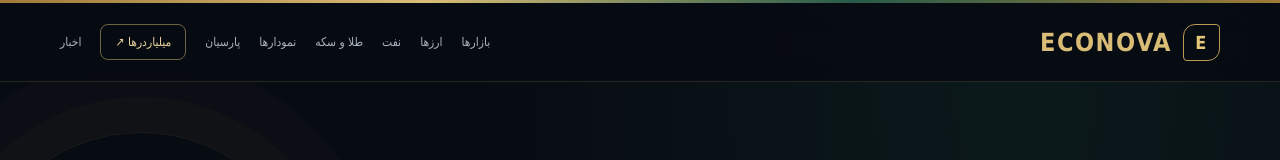
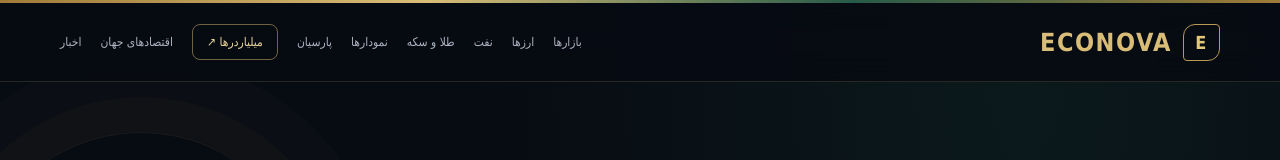
Before and after one commit to Mohammedreza1386/econova, a Next.js app: page / in a window 1280 px wide. Shown: the top 160 px of the page. Built offline with nearby package versions, Linux system fonts and the light colour scheme; no server answers.

Commit message:
Update page.tsx

```diff
--- a/app/page.tsx
+++ b/app/page.tsx
@@ -803,6 +803,7 @@
             <a href="#history">نمودارها</a>
             <a href="#parsian">پارسیان</a>
             <a href="/billionaires" className="nav-cta">میلیاردرها ↗</a>
+            <a href="/economies">اقتصادهای جهان</a>
             <a href="#news">اخبار</a>
           </nav>
         </div>
```
